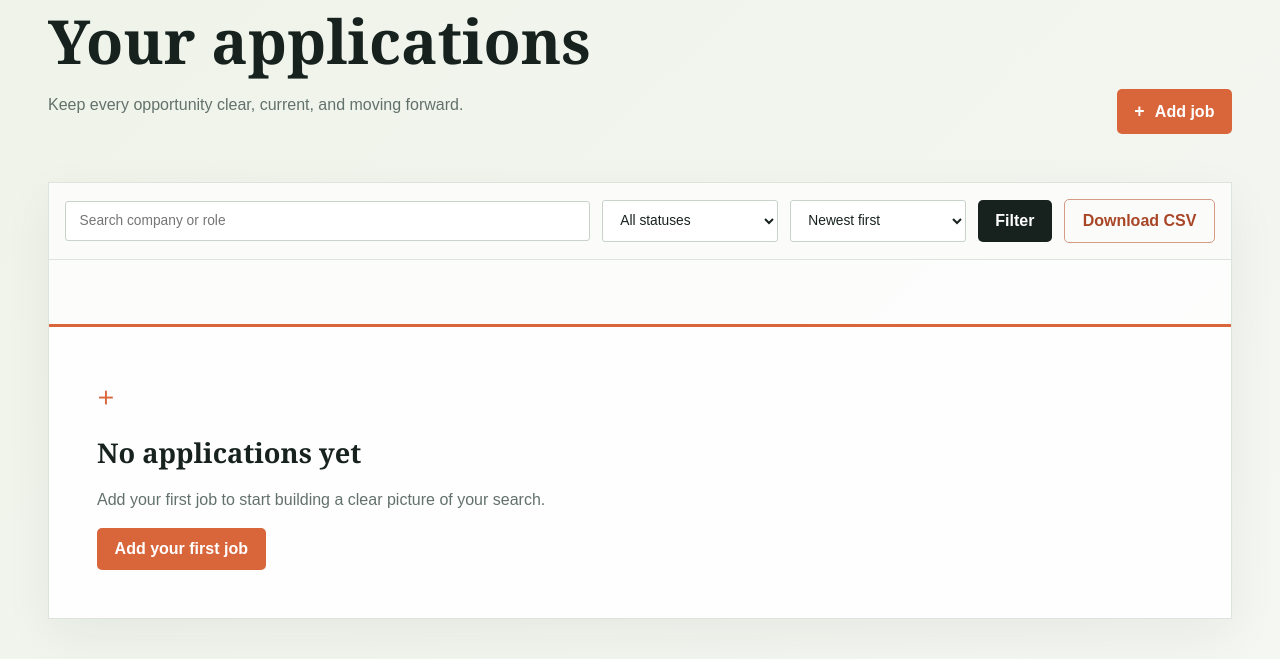
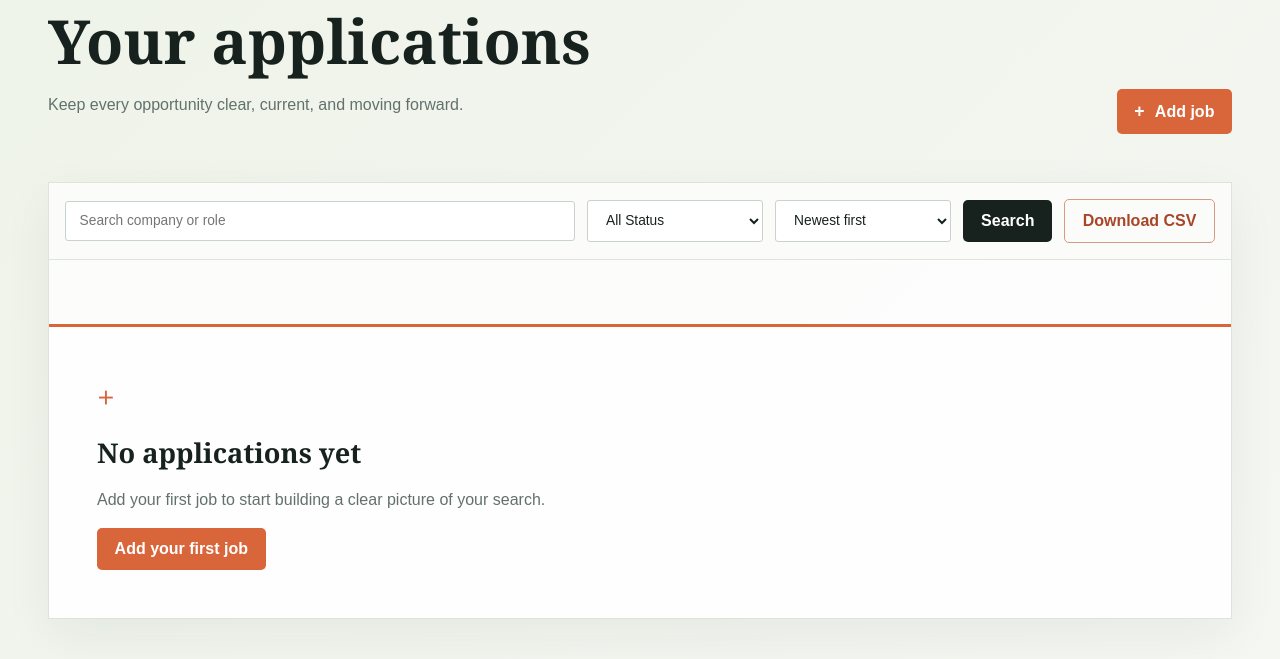
Before and after one commit to Krishal-Modi/CareerPilot, a Django app: template CareerPilot/templates/dashboard.html in a window 1280 px wide. Shown: the part 185-844 px from the top of the page. Run offline with Django 5.2, Linux system fonts and the light colour scheme; the template is opened without the code that fills it, so the values that code supplies are empty.

Commit message:
Improve application search and dashboard labels

```diff
--- a/CareerPilot/applications/views.py
+++ b/CareerPilot/applications/views.py
@@ -38,7 +38,7 @@ def _application_sort_key(application):
 
 def _filtered_applications(request):
     applications = _applications(request.user.uid)
-    query = request.GET.get('q', '').strip().lower()
+    query = ' '.join(request.GET.get('q', '').split()).lower()
     status = request.GET.get('status', '')
     if query:
         applications = [application for application in applications if query in str(application.get('company', '')).lower() or query in str(application.get('job_title', '')).lower()]
--- a/CareerPilot/templates/applications/application_form.html
+++ b/CareerPilot/templates/applications/application_form.html
@@ -9,7 +9,7 @@
         <section class="form-section"><h2>The opportunity</h2><div class="field-grid">{% for field in form %}{% if field.name in 'company job_title job_url location work_type job_type date_applied status source' %}<div class="field {% if field.name == 'job_url' %}field-wide{% endif %}"><label for="{{ field.id_for_label }}">{{ field.label }}{% if field.field.required %}<span aria-hidden="true"> *</span>{% endif %}</label>{{ field }}{{ field.errors }}</div>{% endif %}{% endfor %}</div></section>
         <section class="form-section"><h2>Keep it moving</h2><div class="field-grid">{% for field in form %}{% if field.name in 'follow_up_date next_action next_action_date' %}<div class="field {% if field.name == 'next_action' %}field-wide{% endif %}"><label for="{{ field.id_for_label }}">{{ field.label }}</label>{{ field }}{{ field.errors }}</div>{% endif %}{% endfor %}</div></section>
         <section class="form-section"><h2>Context</h2><div class="field-grid"><div class="field field-wide"><label for="{{ form.job_description.id_for_label }}">Job description</label>{{ form.job_description }}{{ form.job_description.errors }}</div><div class="field field-wide"><label for="{{ form.notes.id_for_label }}">Notes</label>{{ form.notes }}{{ form.notes.errors }}</div></div></section>
-        <section class="form-section referrals-section"><div class="section-heading"><div><p class="eyebrow">People who can help</p><h2>Referrals</h2><p class="section-note">Add LinkedIn connections or cold-email contacts related to this opportunity.</p></div><button class="button button-outline" type="button" id="add-referral"><span aria-hidden="true">+</span> Add referral</button></div>
+        <section class="form-section referrals-section"><div class="section-heading"><div><p class="eyebrow">People who can help</p><h2>Referrals</h2><p class="section-note">Add contacts related to this opportunity.</p></div><button class="button button-outline" type="button" id="add-referral"><span aria-hidden="true">+</span> Add referral</button></div>
             {{ referral_formset.management_form }}
             <div id="referral-list">{% for referral_form in referral_formset %}<div class="referral-row">{{ referral_form.referral_id }}<div class="field"><label for="{{ referral_form.name.id_for_label }}">Name</label>{{ referral_form.name }}{{ referral_form.name.errors }}</div><div class="field"><label for="{{ referral_form.email.id_for_label }}">Email</label>{{ referral_form.email }}{{ referral_form.email.errors }}</div><div class="field"><label for="{{ referral_form.contact_number.id_for_label }}">Contact number</label>{{ referral_form.contact_number }}{{ referral_form.contact_number.errors }}</div><div class="field"><label for="{{ referral_form.contact_type.id_for_label }}">Contact channel</label>{{ referral_form.contact_type }}{{ referral_form.contact_type.errors }}</div><button class="remove-referral" type="button" aria-label="Remove referral">Remove</button>{{ referral_form.DELETE }}</div>{% endfor %}</div>
             <template id="empty-referral"> <div class="referral-row">{{ referral_formset.empty_form.referral_id }}<div class="field"><label for="{{ referral_formset.empty_form.name.id_for_label }}">Name</label>{{ referral_formset.empty_form.name }}</div><div class="field"><label for="{{ referral_formset.empty_form.email.id_for_label }}">Email</label>{{ referral_formset.empty_form.email }}</div><div class="field"><label for="{{ referral_formset.empty_form.contact_number.id_for_label }}">Contact number</label>{{ referral_formset.empty_form.contact_number }}</div><div class="field"><label for="{{ referral_formset.empty_form.contact_type.id_for_label }}">Contact channel</label>{{ referral_formset.empty_form.contact_type }}</div><button class="remove-referral" type="button" aria-label="Remove referral">Remove</button>{{ referral_formset.empty_form.DELETE }}</div></template>
--- a/CareerPilot/templates/dashboard.html
+++ b/CareerPilot/templates/dashboard.html
@@ -13,14 +13,14 @@
     <form class="toolbar" method="get">
         <label class="search-field"><span class="sr-only">Search applications</span><input type="search" name="q" value="{{ query }}" placeholder="Search company or role"></label>
         <select name="status" aria-label="Filter by status">
-            <option value="">All statuses</option>
+            <option value="">All Status</option>
             {% for value, label in status_choices %}<option value="{{ value }}" {% if status == value %}selected{% endif %}>{{ label }}</option>{% endfor %}
         </select>
         <select name="sort" aria-label="Sort applications">
             <option value="newest" {% if sort == 'newest' %}selected{% endif %}>Newest first</option>
             <option value="oldest" {% if sort == 'oldest' %}selected{% endif %}>Oldest first</option>
         </select>
-        <button class="button button-dark" type="submit">Filter</button>
+        <button class="button button-dark" type="submit">Search</button>
         <a class="button button-outline" href="{% url 'application_export' %}?q={{ query|urlencode }}&status={{ status|urlencode }}">Download CSV</a>
     </form>
     {% if applications %}
```
Also changed, not shown: CareerPilot/applications/tests.py (+18 -2 lines).
